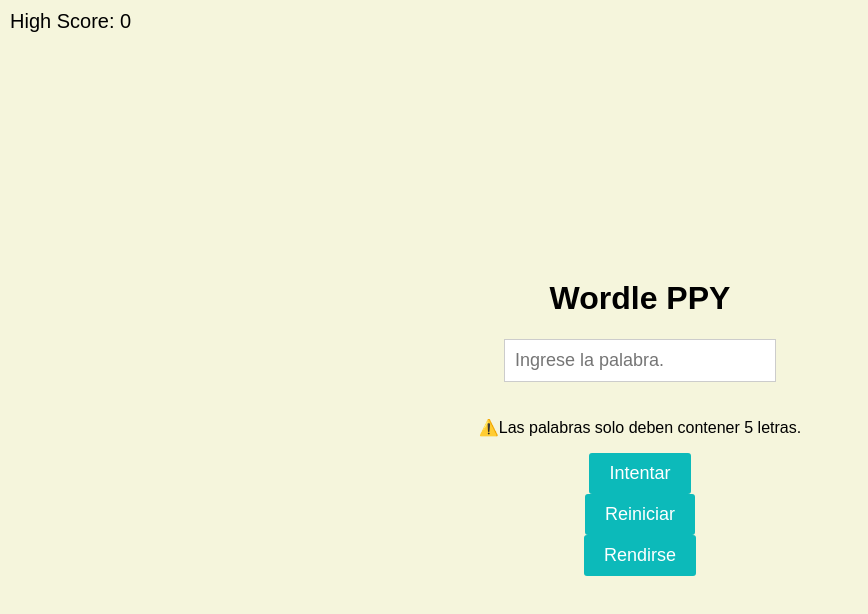
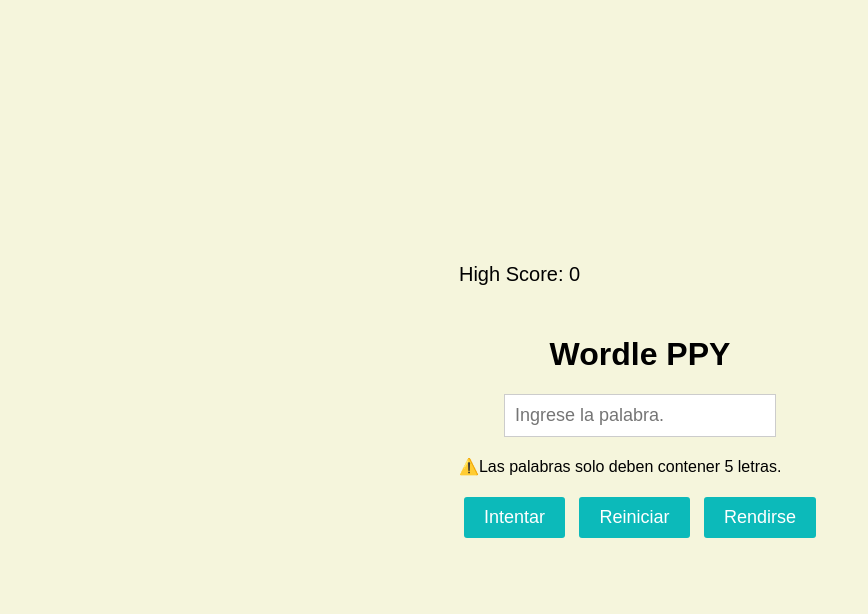
Before and after one commit to cesar0987/Wordle-PPY, a plain HTML site: page index.html in a window 1280 px wide. Shown: the whole page, without its empty margins (0-868 px from the left). Drawn offline with Linux system fonts and the light colour scheme; no server answers.

Commit message:
Index div and style.css file are modified. Now, we will commit these changes

```diff
--- a/index.html
+++ b/index.html
@@ -1,6 +1,7 @@
 <!DOCTYPE html>
 <html>
   <head>
+    <div>
     <title>Wordle PPY</title>
     <meta charset="UTF-8">
     <meta name="viewport" content="width=device-width, initial-scale=1.0">
@@ -12,9 +13,9 @@
       <h1>Wordle PPY</h1>
       <input type="text" id="guess-input" maxlength="5" placeholder="Ingrese la palabra.">
       <p>⚠️Las palabras solo deben contener 5 letras.</p>
-      <button id="guess-button">Intentar</button>
-      <button id="reset-button">Reiniciar</button>
-      <button id="give-up-button">Rendirse</button>
+      <button id="guess-button" class="button">Intentar</button>
+      <button id="reset-button" class="button">Reiniciar</button>
+      <button id="give-up-button" class="button">Rendirse</button>
       <div id="winning-message" class="hiddenWinning"><h1>GANASTE!🏅</h1></div>
       <div id="losing-message" class="hiddenLossing"><h1>PERDISTE!💀</h1></div>
       <div id="correct-letters" class="row" ></div>
--- a/style.css
+++ b/style.css
@@ -25,9 +25,9 @@ body {
 
     #guess-button,
     #reset-button,
-  #give-up-button {
+    #give-up-button{
       display: inline-block;
-    margin: 0 5px;
+      margin: 5px 5px;
       padding: 10px 20px;
       font-size: 18px;
       background-color: #0CBABA;
@@ -57,7 +57,6 @@ body {
     }
     button:active {
         transform: scale(0.95);
-
     }
 
     .letter {
@@ -89,9 +88,7 @@ body {
         color: red;
     }
     #boardScore{
-      top:10px;
-      left: 10px ;
-      position: fixed;
+        position: relative;
         font-size: 20px;
     }
 
@@ -104,8 +101,7 @@ body {
       #reset-button{
           margin-top: 10px;
           width: 100%;
-        height: 100%%;
-        text-align: center;
+          text-align:center;
       }
       #give-up-button{
           top:10px;
@@ -122,5 +118,4 @@ body {
           width: 100%;
           margin-top: 30px;
       }
-
   }
```
Lines whose indentation alone changed are shown as unchanged.
